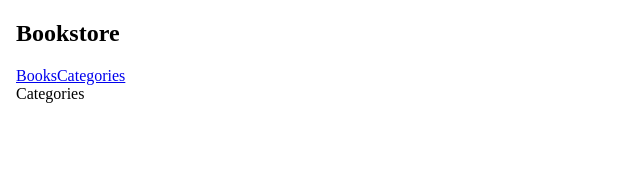
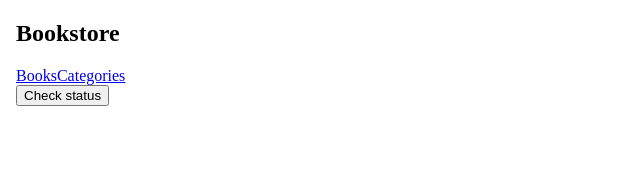
Before and after one commit to memelopez/Bookstore, a React (Create React App) app: page /categories in a window 1280 px wide. Shown: the top 175 px of the page, without its empty margins (0-640 px from the left). Built offline with nearby package versions, Linux system fonts and the light colour scheme.

Commit message:
Add check status button for Categories sections

```diff
--- a/src/components/Categories.js
+++ b/src/components/Categories.js
@@ -2,7 +2,9 @@
 
 function Categories() {
   return (
-    <div>Categories</div>
+    <div>
+      <button type="button">Check status</button>
+    </div>
   );
 }
 
```
